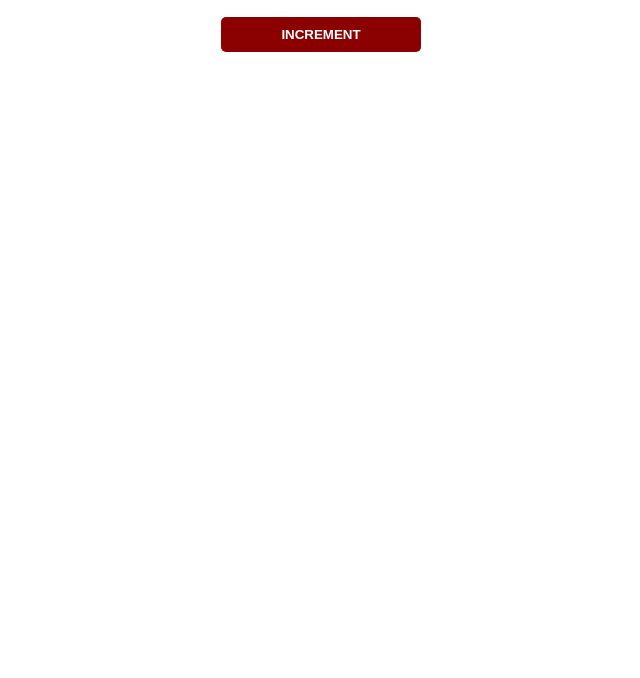
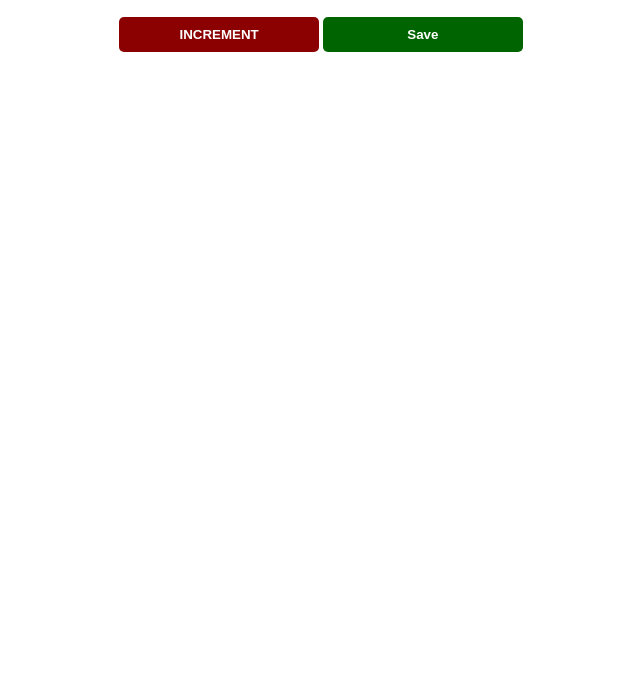
Before and after one commit to adityadewhy/js-scrimba, a plain HTML site: page passengerCounter/index.html in a window 1280 px wide. Shown: the part 122-800 px from the top of the page, without its empty margins (319-959 px from the left). Drawn offline with Linux system fonts and the light colour scheme.

Commit message:
added save-btn

```diff
--- a/passengerCounter/index.html
+++ b/passengerCounter/index.html
@@ -6,6 +6,7 @@
         <h1>People entered:</h1>
         <h2 id="count-el">0</h2>
         <button id="increment-btn" onclick="increment()">INCREMENT</button>
+        <button id="save-btn" onclick="save()">Save</button>
         <script src="index.js"></script>
     </body>
 </html>
--- a/passengerCounter/index.js
+++ b/passengerCounter/index.js
@@ -1,6 +1,9 @@
 let count = 0;
 function increment() {
     count += 1;
-    console.log(count);
     document.getElementById("count-el").innerText = count;
 }
+
+function save(){
+    console.log(count);
+}
```
